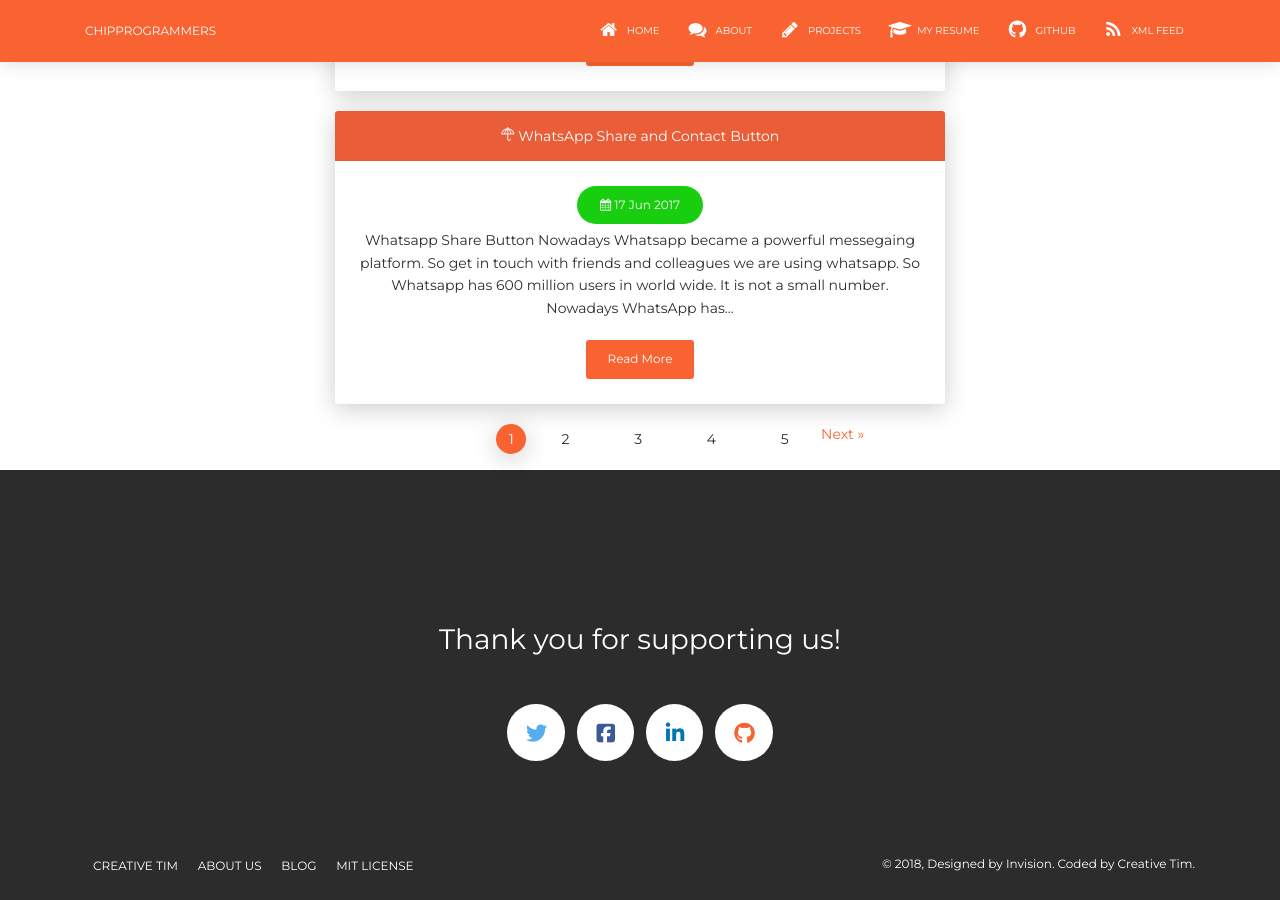
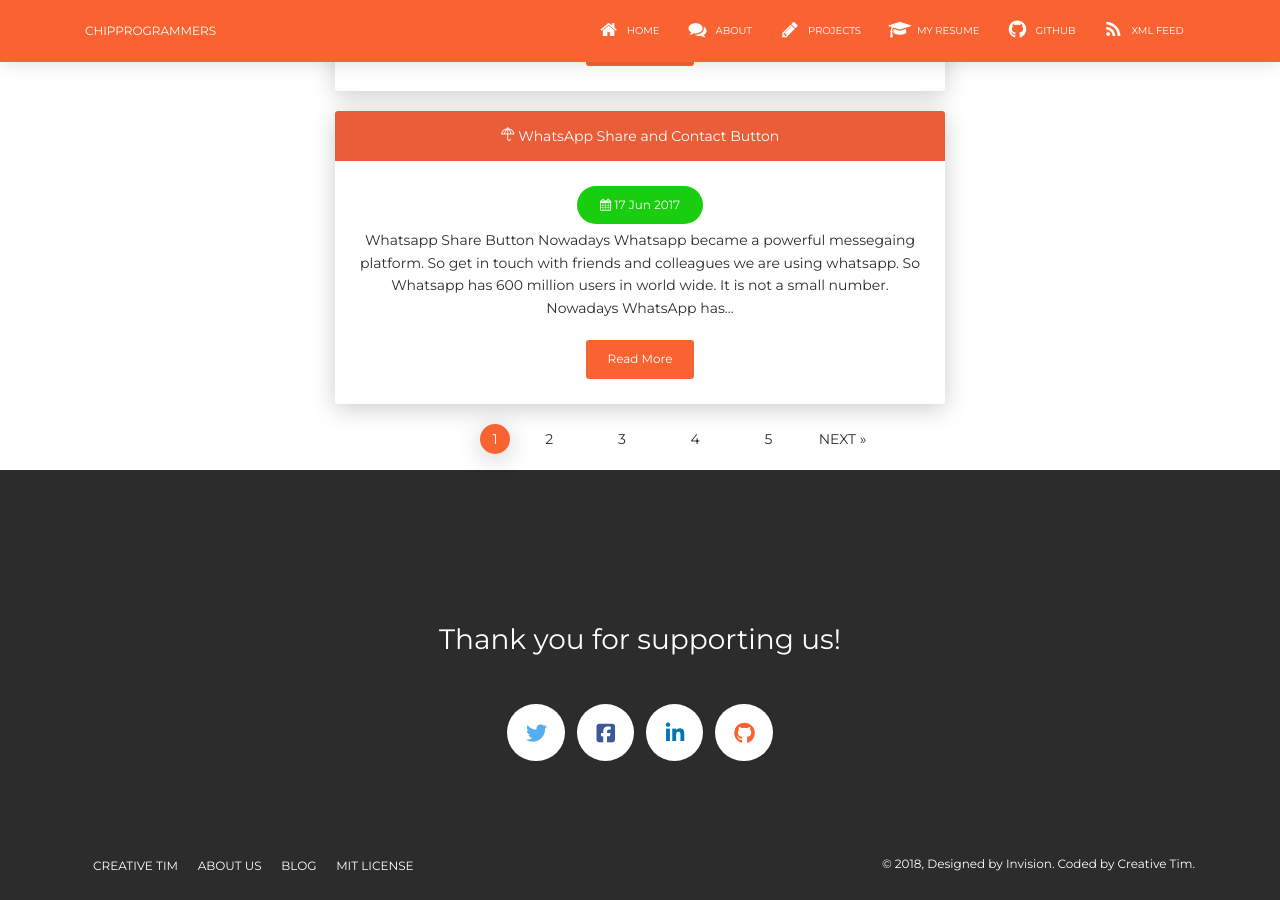
Before and after one commit to tip4programs/imbue, a Jekyll site: the page built from index.html, in a window 1280 px wide and 900 px high, scrolled down 1250 px. Built offline with Jekyll 4.4.1, drawn with Linux system fonts in a browser that asks for light colours; nearby versions of some CDN libraries; the list of posts is cut into pages by our own code.

Commit message:
Update index.html

```diff
--- a/index.html
+++ b/index.html
@@ -62,7 +62,7 @@ layout: main
 
   {% if paginator.next_page %}
       <li class="page-item">
-    <a class="page.link" href="{{ paginator.next_page_path | prepend: site.baseurl | replace: '//', '/' }}">Next &raquo;</a>
+    <a class="page-link" href="{{ paginator.next_page_path | prepend: site.baseurl | replace: '//', '/' }}">Next &raquo;</a>
       </li>
   {% else %}
      <li class="page-item disabled">
```
